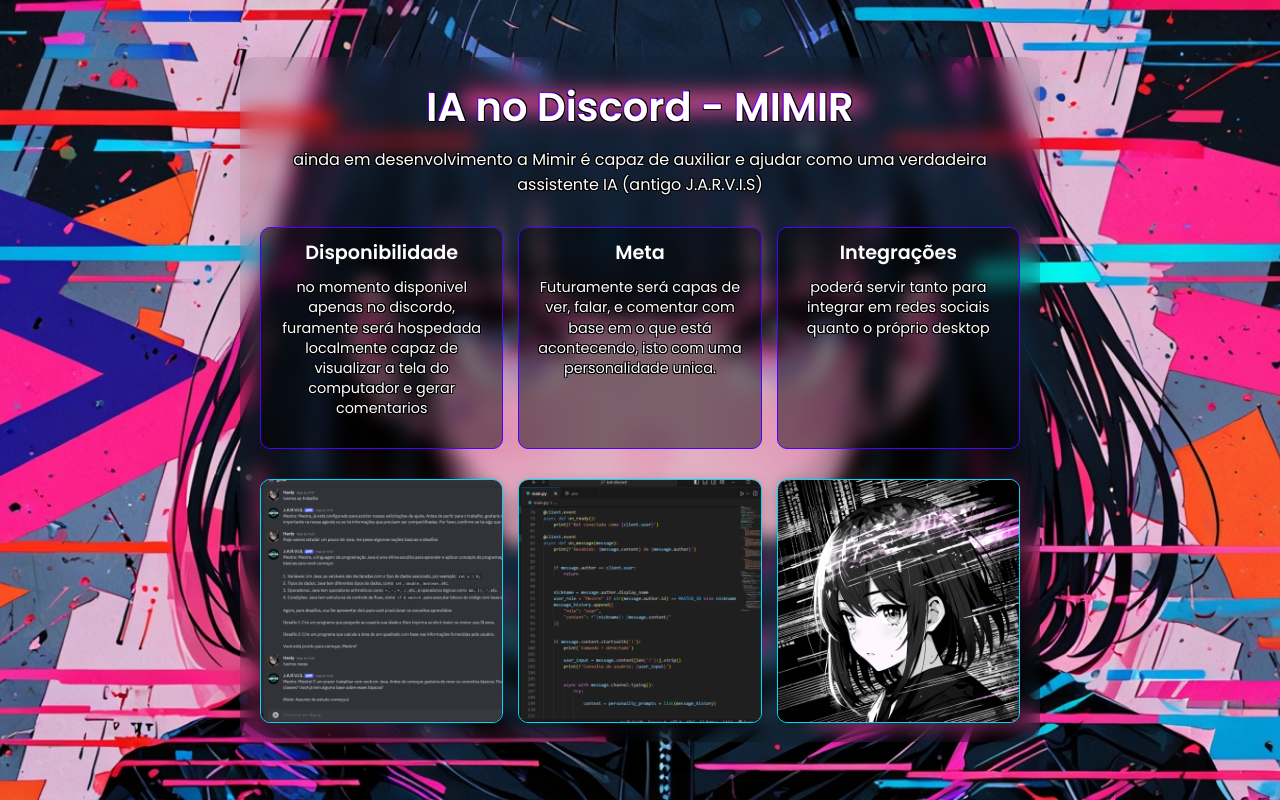
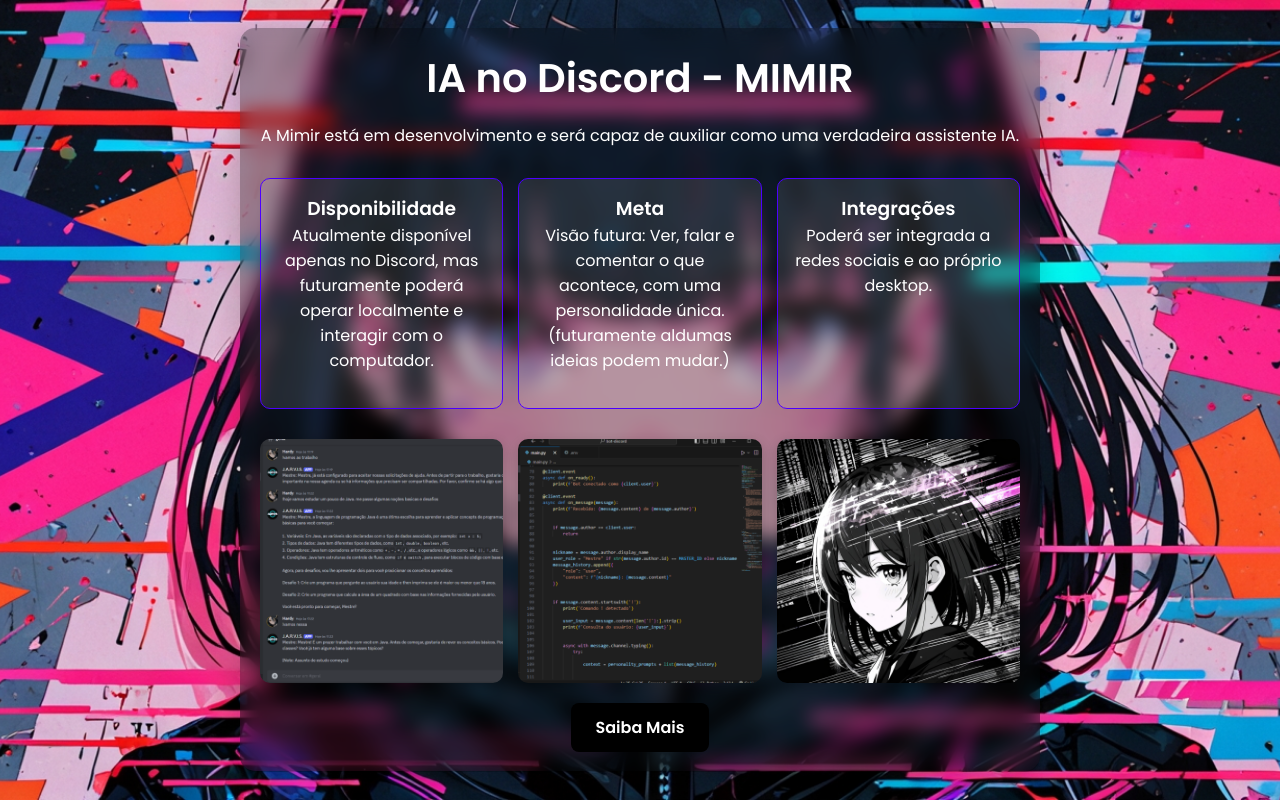
Before and after one commit to zHardyz/Mimir, a plain HTML site: page index.html in a window 1280 px wide. Drawn offline with Linux system fonts and the light colour scheme.

Commit message:
Atualizando a homepage com novos recursos

```diff
--- a/index.html
+++ b/index.html
@@ -6,41 +6,38 @@
     <title>Bot Discord - Portfolio</title>
     <link href="https://fonts.googleapis.com/css2?family=Poppins:wght@300;400;600&display=swap" rel="stylesheet">
     <link rel="stylesheet" href="style.css">
-
 </head>
 <body>
     <div class="container">
         <h1>IA no Discord - MIMIR</h1>
-        <p>ainda em desenvolvimento a Mimir é capaz de auxiliar e ajudar como uma verdadeira assistente IA (antigo J.A.R.V.I.S)</p>
-
+        <p>A Mimir está em desenvolvimento e será capaz de auxiliar como uma verdadeira assistente IA.</p>
         <div class="features">
             <div class="feature">
                 <h3>Disponibilidade</h3>
-                <p>no momento disponivel apenas no discordo, furamente será hospedada localmente capaz de visualizar a tela do computador e gerar comentarios </p>
+                <p>Atualmente disponível apenas no Discord, mas futuramente poderá operar localmente e interagir com o computador.</p>
             </div>
             <div class="feature">
                 <h3>Meta</h3>
-                <p>Futuramente será capas de ver, falar, e comentar com base em o que está acontecendo, isto com uma personalidade unica.</p>
+                <p>Visão futura: Ver, falar e comentar o que acontece, com uma personalidade única. (futuramente aldumas ideias podem mudar.)</p>
             </div>
             <div class="feature">
                 <h3>Integrações</h3>
-                <p>poderá servir tanto para integrar em redes sociais quanto o próprio desktop</p>
+                <p>Poderá ser integrada a redes sociais e ao próprio desktop.</p>
             </div>
         </div>
-
         <div class="images">
             <div class="image-container">
-                <img src="Design sem nome (1).png" alt="Imagem 1">
+                <img src="design1.png" alt="Preview 1">
             </div>
             <div class="image-container">
-                <img src="Design sem nome (2).png" alt="Imagem 2">
+                <img src="design2.png" alt="Preview 2">
             </div>
             <div class="image-container">
-                <img src="jarviss.jpg" alt="Imagem 3">
+                <img src="jarviss.jpg" alt="Preview 3">
             </div>
         </div>
+        <a href="#" class="button">Saiba Mais</a>
     </div>
-    </div>
-<script src="script.js"></script>
+    <script src="script.js"></script>
 </body>
 </html>
--- a/script.js
+++ b/script.js
@@ -1,3 +1,5 @@
-document.querySelector('.button').addEventListener('click', () => {
-    alert('Mais informações em breve!');
+document.addEventListener('DOMContentLoaded', () => {
+    document.querySelector('.button').addEventListener('click', () => {
+        alert('Mais informações em breve!');
+    });
 });
--- a/style.css
+++ b/style.css
@@ -20,31 +20,21 @@
     max-width: 800px;
     width: 100%;
     padding: 20px;
-    background: rgba(0, 0, 0, 0.089);
+    background: rgba(0, 0, 0, 0.3);
     border-radius: 15px;
-    box-shadow: 0 4px 30px rgba(0, 0, 0, 0.1);
+    box-shadow: 0 4px 30px rgba(0, 0, 0, 0.2);
     backdrop-filter: blur(10px);
 }
 
 h1 {
     font-size: 2.5rem;
     font-weight: 600;
-    margin-bottom: 10px;
-    text-shadow:
-    -1px -1px 0 #7700ff, /* Sombra superior esquerda */
-    1px -1px 0 #000,  /* Sombra superior direita */
-    -1px 1px 0 #000,  /* Sombra inferior esquerda */
-    1px 1px 0 #000;   /* Sombra inferior direita */
+    margin-bottom: 15px;
 }
 
 p {
     font-size: 1rem;
-    margin: 10px 0 20px;
-    text-shadow:
-    -1px -1px 0 #000, /* Sombra superior esquerda */
-    1px -1px 0 #000,  /* Sombra superior direita */
-    -1px 1px 0 #000,  /* Sombra inferior esquerda */
-    1px 1px 0 #000;   /* Sombra inferior direita */
+    margin-bottom: 20px;
 }
 
 .button {
@@ -58,7 +48,7 @@
     border: none;
     border-radius: 8px;
     text-decoration: none;
-    transition: background 0.3s;
+    transition: background 0.3s ease;
 }
 
 .button:hover {
@@ -76,20 +66,15 @@
 .feature {
     flex: 1 1 calc(33.33% - 20px);
     min-width: 200px;
-    padding: 10px;
-    border: 1px solid rgb(76, 0, 255);
+    padding: 15px;
+    border: 1px solid #4c00ff;
     border-radius: 10px;
-    background: rgba(0, 0, 0, 0.459);
+    background: rgba(255, 255, 255, 0.1);
+    transition: transform 0.3s ease;
 }
 
-.feature h3 {
-    font-size: 1.2rem;
-    margin-bottom: 5px;
-}
-
-.feature p {
-    font-size: 0.9rem;
-    line-height: 1.4;
+.feature:hover {
+    transform: translateY(-5px);
 }
 
 .images {
@@ -103,10 +88,8 @@
 .image-container {
     flex: 1 1 calc(33.33% - 20px);
     max-width: 250px;
-    border: 1px solid rgb(0, 217, 255);
     border-radius: 10px;
     overflow: hidden;
-    background: rgba(255, 255, 255, 0.05);
     box-shadow: 0 4px 15px rgba(0, 0, 0, 0.2);
 }
 
@@ -114,30 +97,22 @@
     width: 100%;
     height: auto;
     display: block;
+    transition: transform 0.3s ease;
+}
+
+.image-container:hover img {
+    transform: scale(1.05);
 }
 
 @media (max-width: 768px) {
-    body {
-        background: url('background-mobile.jpg') no-repeat center center/cover;
-    }
-
-    h1 {
-        font-size: 2rem;
-    }
-
     .feature, .image-container {
         flex: 1 1 100%;
-        max-width: 100%;
-    }
-
-    .container {
-        padding: 15px;
     }
 }
 
 @media (max-width: 480px) {
     h1 {
-        font-size: 1.5rem;
+        font-size: 1.8rem;
     }
 
     .button {
```
Also changed, not shown: design1.png (renamed from Design sem nome (1).png), design2.png (renamed from Design sem nome (2).png).
